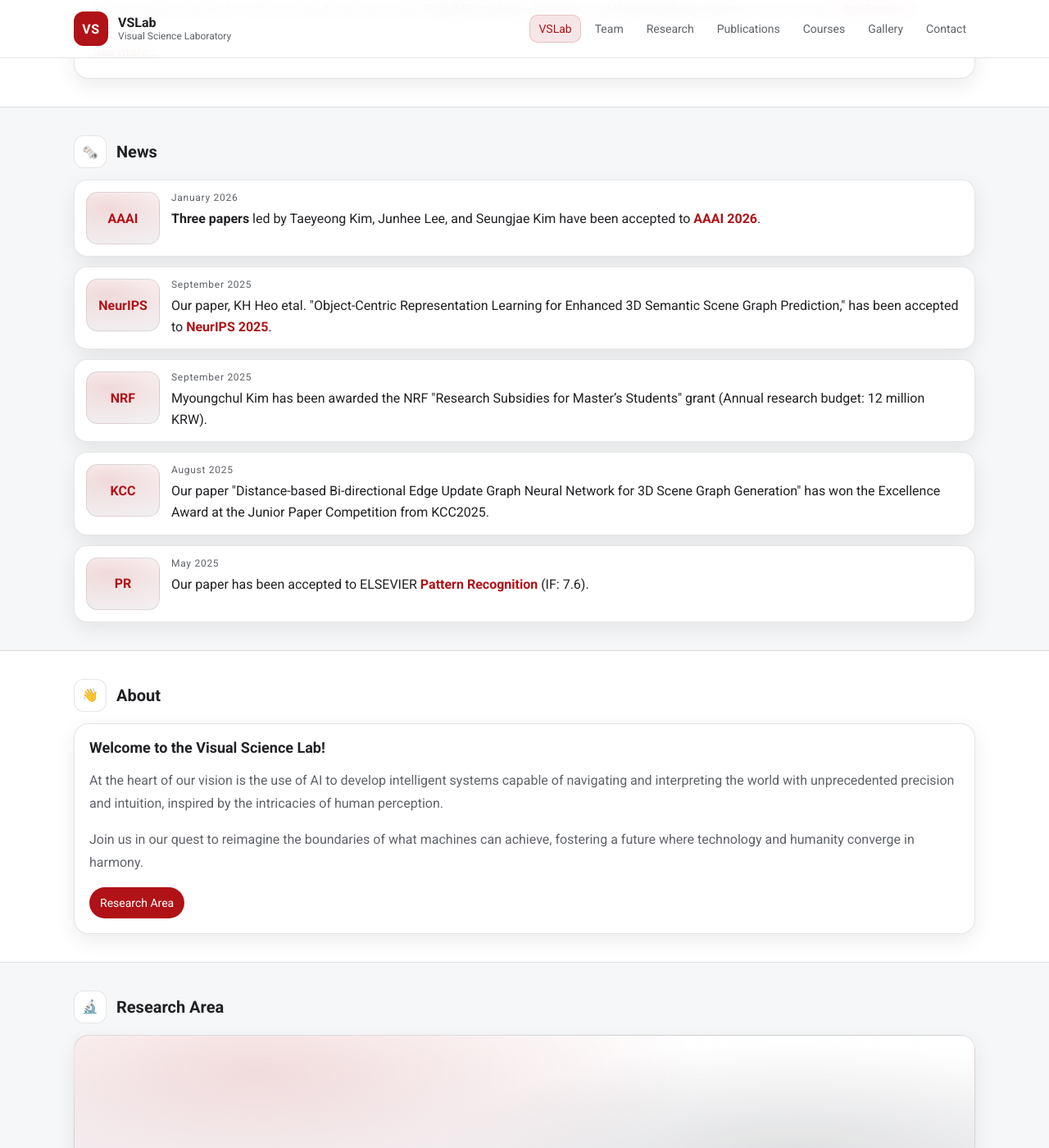
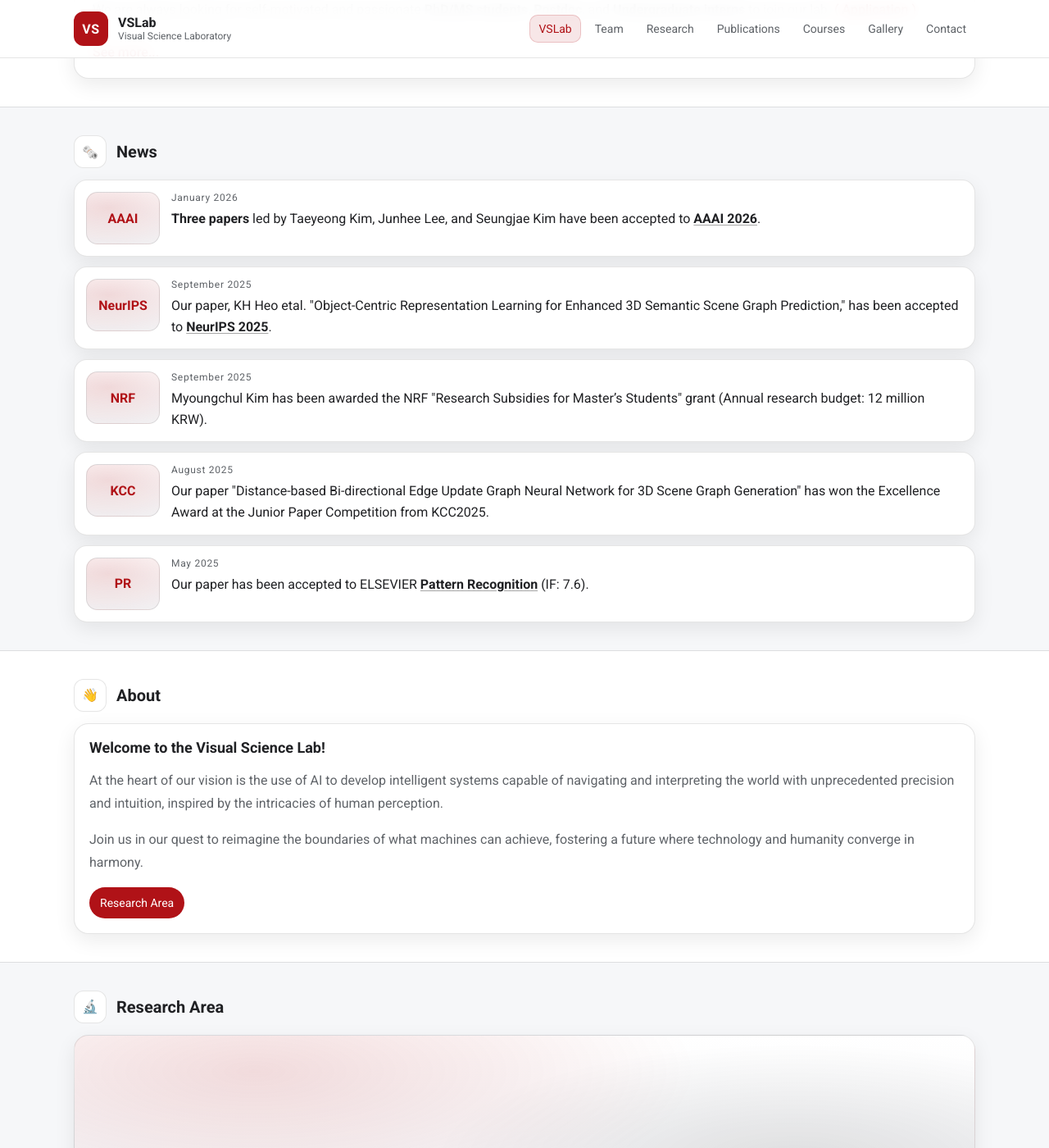
Before and after one commit to spoiuy3/VSLab_website, a Jekyll site: the page built from index.md, in a window 1280 px wide and 1400 px high, scrolled down 863 px. Shown: the whole window at 82% size. Built offline with Jekyll 4.4.1, drawn with Linux system fonts in a browser that asks for light colours.

Commit message:
Fix: details

```diff
--- a/assets/css/style.css
+++ b/assets/css/style.css
@@ -632,3 +632,32 @@
 .hero-carousel__slide--contain .hero-carousel__shade{
   display: none;
 }
+
+.news .news-text a{
+  color: inherit;
+  text-decoration: underline;                 /* 링크임은 표시 */
+  text-decoration-color: rgba(0,0,0,0.35);
+  text-underline-offset: 2px;
+}
+
+.news .news-text a:hover{
+  text-decoration-color: rgba(0,0,0,0.65);
+}
+
+/* Slide 2~5( contain )에서만 오버레이 레이아웃을 세로로 쌓아서 겹침 방지 */
+.hero-carousel__slide--contain .hero-carousel__overlay{
+  bottom: 44px;              /* dots 자리 확보 (겹침 방지) */
+  flex-direction: column;
+  align-items: flex-start;
+  gap: 10px;
+}
+
+/* 긴 제목이 있어도 안전하게 줄바꿈 */
+.hero-carousel__slide--contain .hero-carousel__paperTitle{
+  max-width: min(78ch, 100%);
+}
+
+/* 버튼을 왼쪽으로 자연스럽게 배치 */
+.hero-carousel__slide--contain .hero-carousel__learnMore{
+  align-self: flex-start;
+}
```
